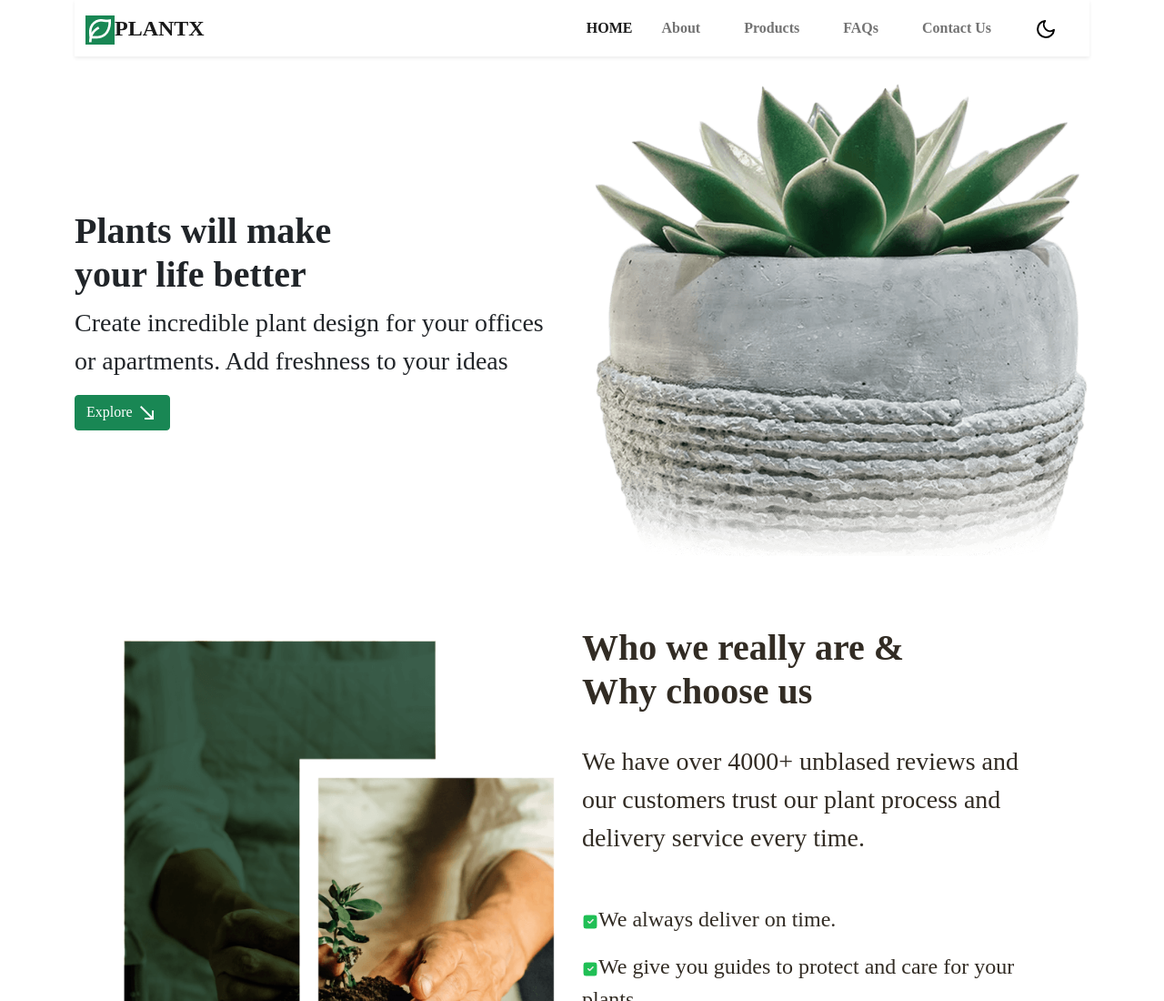
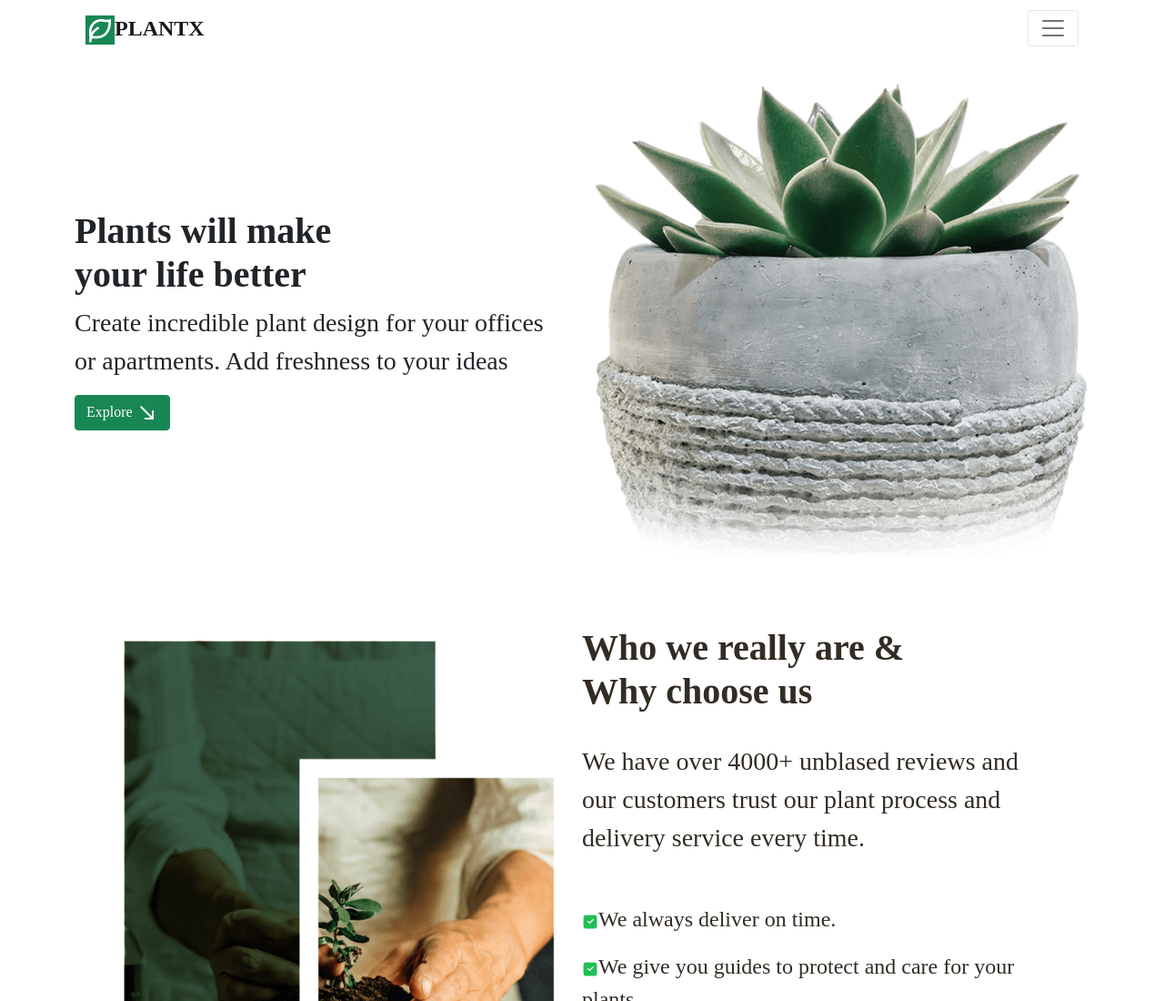
Before and after one commit to Ragukumaran-Piratheep/JS_Assignment, a plain HTML site: page index.html in a window 1280 px wide. Shown: the top 1100 px of the page at 91% size. Drawn offline with Linux system fonts and the light colour scheme.

Commit message:
added last changes

```diff
--- a/index.html
+++ b/index.html
@@ -18,7 +18,7 @@
 
   <section>
     <div class="container fw-bold" >
-      <nav class="navbar navbar-sticky navbar-expand-lg navbar-light shadow-sm">
+      <nav class="navbar navbar-light">
         <div id="navigation" class="container-fluid" data-bs-theme="navbar navbar-light">
           <a class="navbar-brand fw-bold fs-4" style="font-family: Myriad Semi Bold;" href="#"><img class="bg-success" src="Assets/Images/favicon.png" alt="favicon" class="justify-content-center" style="font-family: Myriad Semi Bold;">PLANTX</a>
 
@@ -29,12 +29,12 @@
           </button>
           <div class="collapse navbar-collapse justify-content-end" id="navbarNavAltMarkup" style="font-family:'Franklin Gothic Medium', 'Arial Narrow', Arial, sans-serif">
             <div class="navbar-nav" style="font-family: Myriad Semi Bold;">
-              <a class="nav-link active" data-bs-toggle="tab" aria-current="page" href="#Home">HOME</a>
-              <a class="nav-link px-lg-4" data-bs-toggle="tab" href="index.html#service">About</a>
-              <a class="nav-link px-lg-4" data-bs-toggle="tab" href="#">Products</a>
-              <a class="nav-link px-lg-4" data-bs-toggle="tab" href="#portfolio">FAQs</a>
-              <a class="nav-link px-lg-4" data-bs-toggle="tab" href="#">Contact Us</a>
-              <a class="nav-link px-lg-4" data-bs-toggle="tab" href="#"><img src="Assets/Images/moon(dark).svg" alt="#"></a>
+              <a class="nav-link" data-bs-toggle="tab" aria-current="page" href="#Home">HOME</a>
+              <a class="nav-link " data-bs-toggle="tab" href="index.html#service">About</a>
+              <a class="nav-link " data-bs-toggle="tab" href="#">Products</a>
+              <a class="nav-link " data-bs-toggle="tab" href="#portfolio">FAQs</a>
+              <a class="nav-link " data-bs-toggle="tab" href="#">Contact Us</a>
+              <a class="nav-link " data-bs-toggle="tab" href="#"><img src="Assets/Images/moon(dark).svg" alt="#"></a>
             </div>
           </div>
         </div>
```
Also changed, not shown: Assets/Images/favicon2.png (added).
